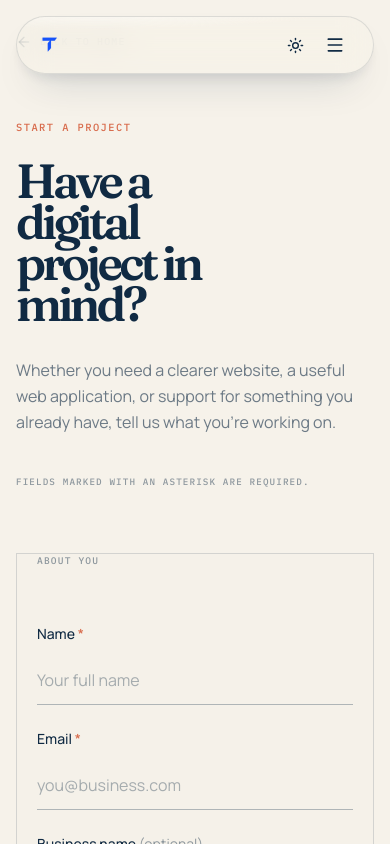
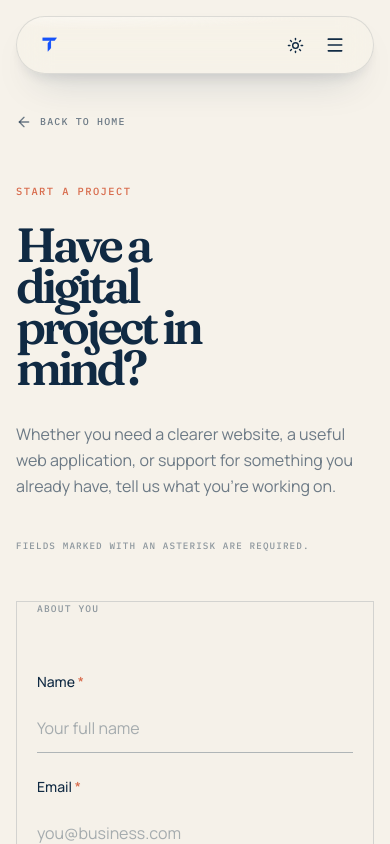
Before and after one commit to NemoCode-3011/trilottech2, a React (Vite) app: page /start-project in a window 390 px wide. Shown: the top 844 px of the page. Built offline with nearby package versions, Linux system fonts and the light colour scheme.

Commit message:
style: update padding and margin for improved layout in StartProject component

```diff
--- a/src/pages/StartProject.tsx
+++ b/src/pages/StartProject.tsx
@@ -100,7 +100,7 @@ export default function StartProject() {
 
   return (
     <main className="min-h-screen bg-trilot-paper text-trilot-navy dark:bg-trilot-ink dark:text-trilot-paper">
-      <Container className="py-8 sm:py-10 lg:py-12">
+      <Container className="pb-8 pt-28 sm:pb-10 sm:pt-32 lg:pb-12 lg:pt-36">
         <Link
           to="/"
           className="group inline-flex items-center gap-2 font-mono text-[0.62rem] uppercase tracking-[0.12em] text-trilot-navy/60 transition-colors hover:text-trilot-coral focus-visible:outline-2 focus-visible:outline-offset-4 focus-visible:outline-trilot-coral dark:text-trilot-paper/60"
@@ -112,7 +112,7 @@ export default function StartProject() {
           Back to home
         </Link>
 
-        <div className="mt-16 grid gap-16 lg:grid-cols-[0.72fr_1.28fr] lg:gap-24">
+        <div className="mt-12 grid gap-12 sm:mt-16 sm:gap-16 lg:grid-cols-[0.72fr_1.28fr] lg:gap-24">
           <motion.header
             initial={reduceMotion ? false : { opacity: 0, y: 20 }}
             animate={{ opacity: 1, y: 0 }}
@@ -407,7 +407,7 @@ export default function StartProject() {
                   </div>
                 </fieldset>
 
-                <div className="flex flex-col items-stretch gap-4 bg-trilot-navy/3 px-5 py-7 sm:flex-row sm:items-center sm:justify-between sm:px-8 sm:py-8 dark:bg-trilot-paper/4">
+                <div className="flex flex-col items-stretch gap-4 bg-trilot-navy/[0.03] px-5 py-7 sm:flex-row sm:items-center sm:justify-between sm:px-8 sm:py-8 dark:bg-trilot-paper/[0.04]">
                   <button
                     type="submit"
                     disabled={submitState === "sending"}
```
